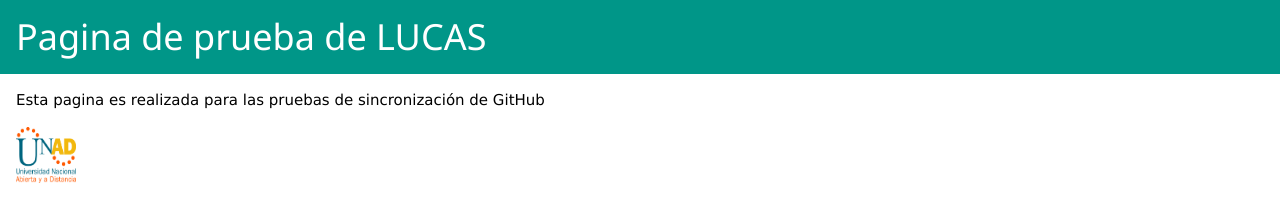
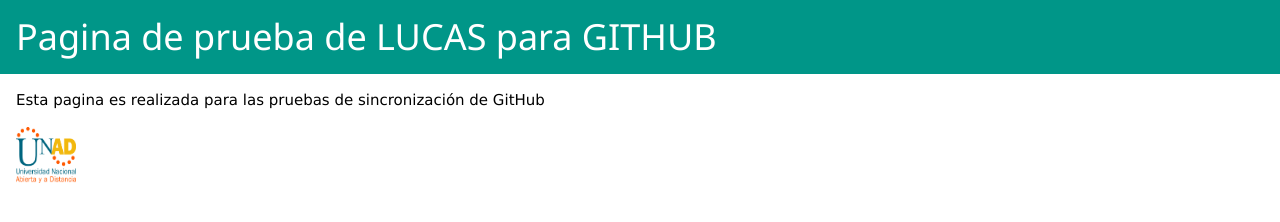
Before and after one commit to LucasHernando/Prueba, a plain HTML site: page Pagina/index.html in a window 1280 px wide. Drawn offline with nearby package versions, Linux system fonts and the light colour scheme.

Commit message:
Cambio Pagina
Cambios  para la  pagina

```diff
--- a/Pagina/index.html
+++ b/Pagina/index.html
@@ -9,7 +9,7 @@
   <body>
 
     <div class="w3-container w3-teal">
-      <h1>Pagina de prueba de LUCAS</h1>
+      <h1>Pagina de prueba de LUCAS para GITHUB</h1>
     </div>
 
     <div class="w3-container">
```
